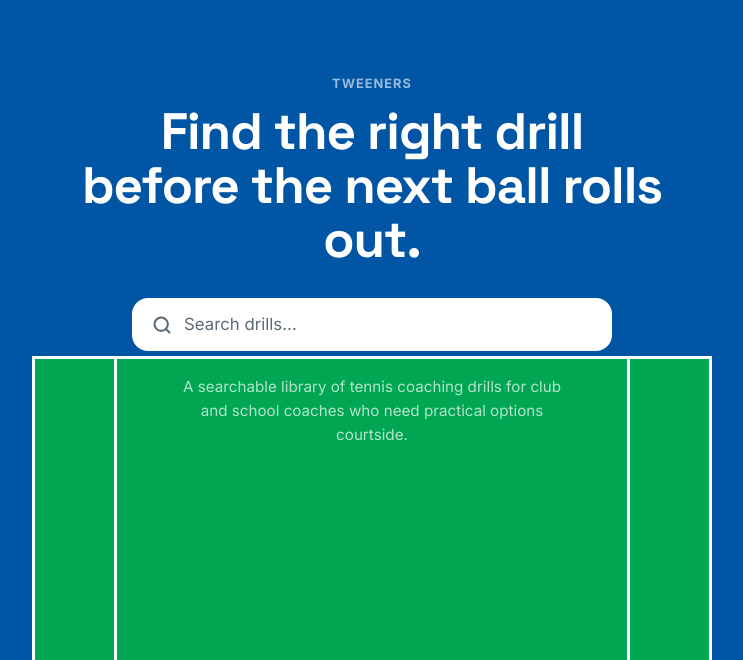
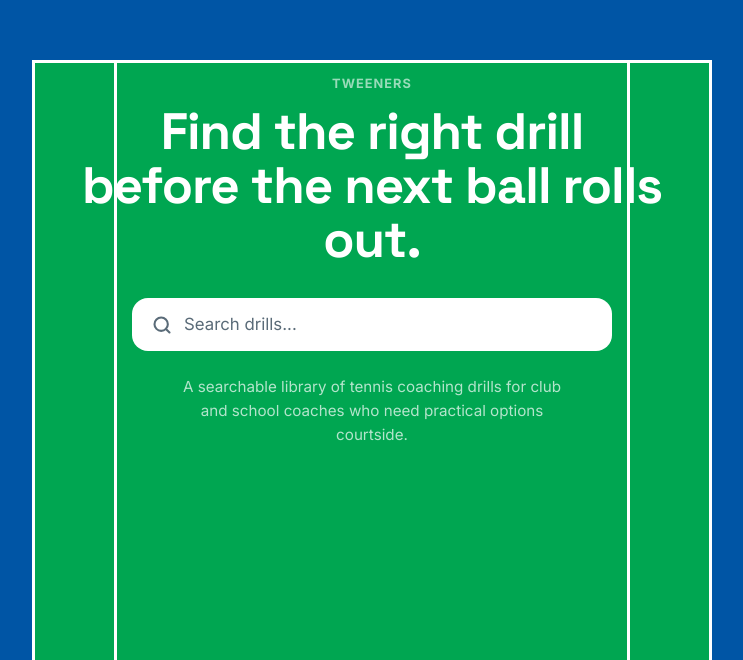
Before and after one commit to Samarinara/Tweeners, a SvelteKit app: page / in a window 1280 px wide. Shown: the part 140-800 px from the top of the page, without its empty margins (268-1011 px from the left). Built offline with nearby package versions, Linux system fonts and the light colour scheme.

Commit message:
Layer text above court via z-index, move court baseline to 25%
- Court positioned at top:25% so baseline sits above the title
- All text elements get position:relative z-index:1 to sit above green
- Court extends 140vh below viewport

```diff
--- a/src/routes/+page.svelte
+++ b/src/routes/+page.svelte
@@ -63,12 +63,12 @@
 
 	.court {
 		position: absolute;
-		top: 62%;
+		top: 25%;
 		left: 50%;
 		transform: translateX(-50%);
 		width: 80vw;
 		max-width: 680px;
-		height: 100vh;
+		height: 140vh;
 		background: var(--green);
 		pointer-events: none;
 	}
@@ -137,6 +137,8 @@
 	}
 
 	.eyebrow {
+		position: relative;
+		z-index: 1;
 		font-size: 0.8rem;
 		font-weight: 700;
 		letter-spacing: 0.08em;
@@ -146,17 +148,23 @@
 	}
 
 	h1 {
+		position: relative;
+		z-index: 1;
 		font-size: clamp(1.8rem, 5vw, 3.2rem);
 		max-width: 600px;
 		margin-bottom: 32px;
 	}
 
 	.search-wrapper {
+		position: relative;
+		z-index: 1;
 		width: 100%;
 		max-width: 480px;
 	}
 
 	.flavour {
+		position: relative;
+		z-index: 1;
 		margin-top: 24px;
 		max-width: 400px;
 		font-size: 0.95rem;
```
